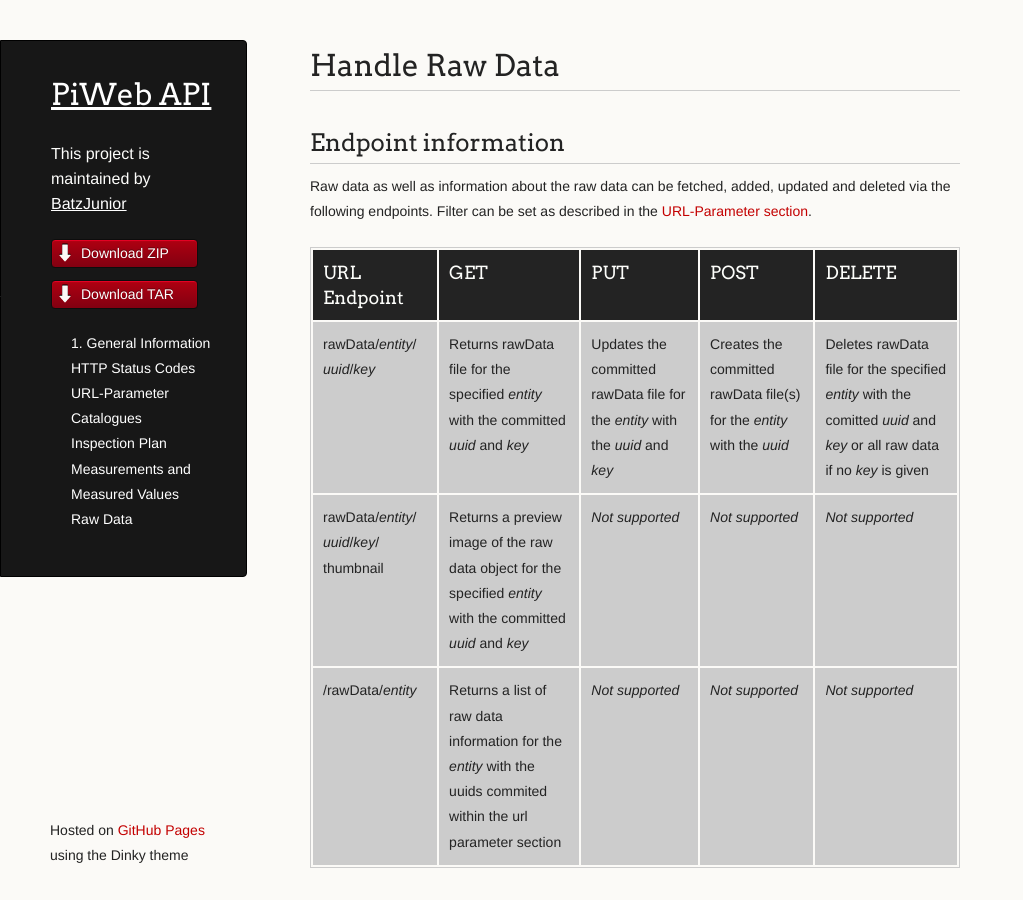
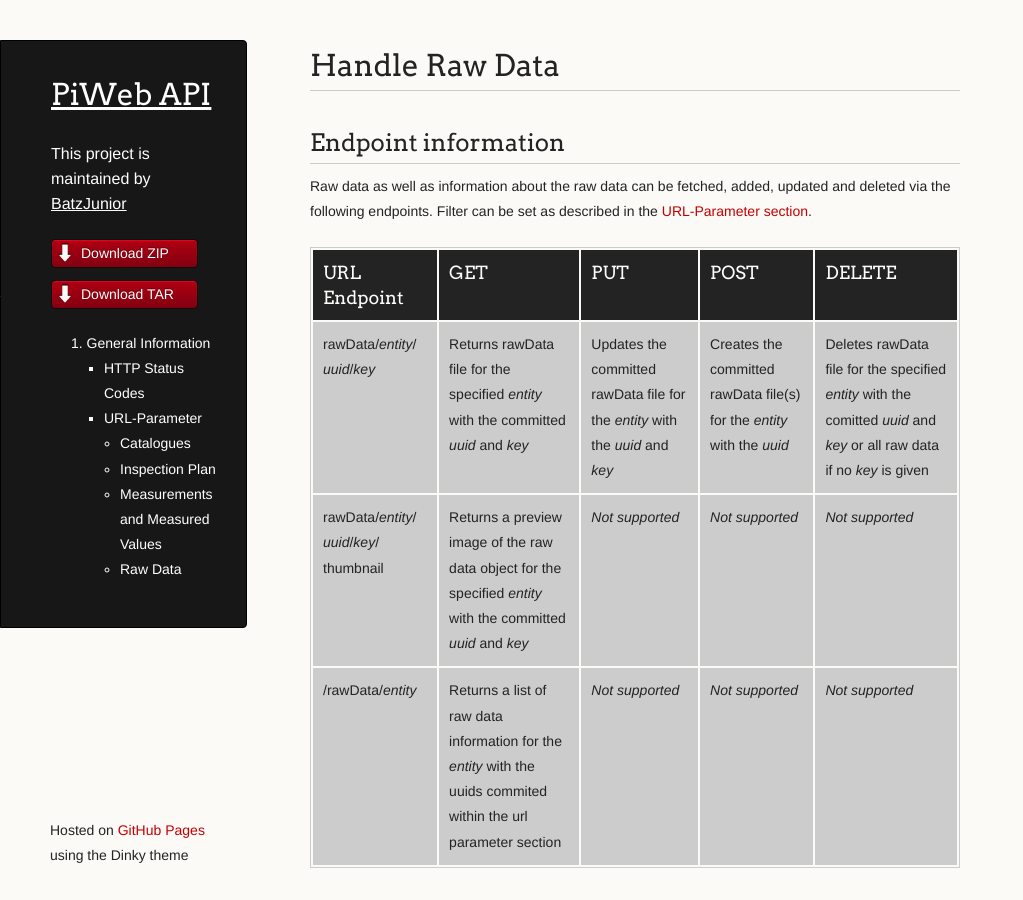
Before and after one commit to BatzJunior/testrepo, a Jekyll site: the page built from rawdata.md, in a window 1280 px wide and 900 px high. Shown: the whole window, without its empty margins (0-1023 px from the left). Built offline with Jekyll 4.4.1, drawn with Linux system fonts in a browser that asks for light colours.

Commit message:
Update toc.html

```diff
--- a/_includes/toc.html
+++ b/_includes/toc.html
@@ -1,9 +1,9 @@
 <ol>
 	<li><a href = "General-Information">General Information</a>
-		<ul>
+		<ul class="firstLevel">
 			<li><a href = "General-Information#http-status-codes">HTTP Status Codes</a></li>
 			<li><a href = "General-Information#url-parameter">URL-Parameter</a>
-				<ul>
+				<ul class="secondLevel">
 					<li><a href = "General-Information#catalogues">Catalogues</a></li>
 					<li><a href = "General-Information#inspection-plan">Inspection Plan</a></li>
 					<li><a href = "General-Information#measurements-and-values">Measurements and Measured Values</a></li>
```
